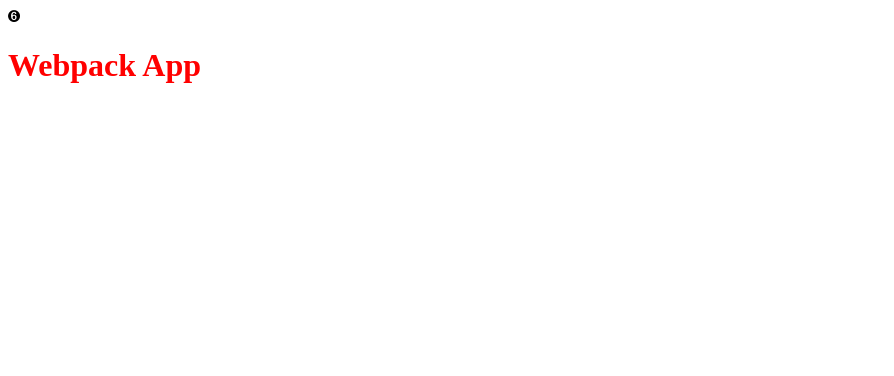
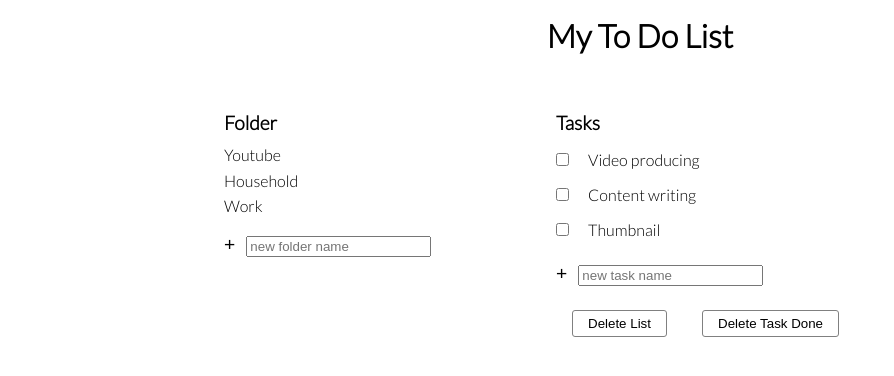
Before and after one commit to SirPopper/to-do-list, a website built with webpack: page src/template.html in a window 1280 px wide. Shown: the whole page, without its empty margins (0-894 px from the left). Built offline with nearby package versions, Linux system fonts and the light colour scheme.

Commit message:
Created the basic layout of to-do-list

```diff
--- a/package.json
+++ b/package.json
@@ -29,6 +29,7 @@
     "sass-loader": "^13.2.0",
     "style-loader": "^3.3.1",
     "webpack": "^5.75.0",
+    "webpack-bundle-analyzer": "^4.7.0",
     "webpack-cli": "^5.0.1",
     "webpack-dev-server": "^4.11.1"
   }
--- a/src/styles/style.css
+++ b/src/styles/style.css
@@ -1,3 +1,105 @@
-h1 {
-  color: red;
+:root {
+  --clr-primary: white;
 }
+
+body {
+  margin: 0;
+  font-family: lato, system-ui, -apple-system, BlinkMacSystemFont, "Segoe UI",
+    Roboto, Oxygen, Ubuntu, Cantarell, "Open Sans", "Helvetica Neue", sans-serif;
+
+  display: grid;
+  grid:
+    "header header header header" auto
+    "...... folder  tasks ......" auto/
+    1fr minmax(100px, 300px)
+    minmax(300px, 500px) 1fr;
+  gap: 2rem;
+}
+
+.header {
+  grid-area: header;
+
+  text-align: center;
+  padding: 1rem;
+  font-size: xx-large;
+  font-weight: 900;
+}
+
+.folder-container {
+  grid-area: folder;
+}
+
+.header-style {
+  padding: 0.5rem 0;
+  font-size: larger;
+  font-weight: 900;
+}
+
+.folder-item {
+  padding: 0.2rem 0;
+}
+
+.folder-item:hover {
+  font-size: large;
+  cursor: pointer;
+}
+
+.btn {
+  margin-top: 1rem;
+  border: none;
+  background: none;
+  padding: 0;
+
+  font-size: larger;
+}
+
+.btn:hover {
+  background: whitesmoke;
+}
+
+input {
+  margin-left: 0.5rem;
+}
+
+/* task container */
+
+.tasks-container {
+  grid-area: tasks;
+}
+
+.task-item {
+  padding: 0.5rem 0;
+}
+
+.task-item input {
+  margin: 0;
+}
+
+.task-item label {
+  margin-left: 1rem;
+}
+
+/* delete buttons */
+
+.tasks-btn-container {
+  margin-top: 1.5rem;
+}
+
+.btn-delete {
+  border: 1px solid grey;
+  border-radius: 3px;
+  background: 0;
+
+  margin: 0 1rem;
+  padding: 5px 15px;
+}
+
+.btn-delete:hover {
+  cursor: pointer;
+  background: #1e3a8a;
+  color: white;
+  border: 1px solid white;
+  box-shadow: rgba(255, 255, 255, 0.1) 0px 1px 1px 0px inset,
+    rgba(50, 50, 93, 0.25) 0px 50px 100px -20px,
+    rgba(0, 0, 0, 0.3) 0px 30px 60px -30px;
+}
--- a/src/template.html
+++ b/src/template.html
@@ -5,11 +5,77 @@
     <meta http-equiv="X-UA-Compatible" content="IE=edge" />
     <meta name="viewport" content="width=device-width, initial-scale=1.0" />
     <title><%= htmlWebpackPlugin.options.title %></title>
+    <link rel="preconnect" href="https://fonts.googleapis.com" />
+    <link rel="preconnect" href="https://fonts.gstatic.com" crossorigin />
+    <link
+      href="https://fonts.googleapis.com/css2?family=Amatic+SC&family=Lato:ital,wght@0,100;0,300;1,300&family=Nanum+Gothic:wght@400;700;800&family=Roboto:ital,wght@0,100;0,300;0,400;0,500;0,700;1,100;1,400;1,500;1,700&display=swap"
+      rel="stylesheet"
+    />
   </head>
   <body>
-    <img id="num" alt="" />
-    <div class="container">
-      <h1>Webpack App</h1>
+    <div class="header">My To Do List</div>
+
+    <div class="folder-container">
+      <div class="header-style">Folder</div>
+      <div class="folder-items-container">
+        <div class="folder-item">Youtube</div>
+        <div class="folder-item">Household</div>
+        <div class="folder-item">Work</div>
+      </div>
+
+      <div class="add-folder-container">
+        <form action="">
+          <button class="btn folder">+</button>
+          <input
+            type="text"
+            class="folder-add-btn"
+            id="folder-add-btn"
+            placeholder="new folder name"
+            aria-label="new folder name"
+          />
+        </form>
+      </div>
+    </div>
+
+    <div class="tasks-container">
+      <div class="header-style">Tasks</div>
+      <div class="tasks-item-container">
+        <div class="task-item">
+          <input type="checkbox" id="task-1" />
+          <label for="task-1">Video producing</label>
+        </div>
+        <!-- task1 -->
+
+        <div class="task-item">
+          <input type="checkbox" id="task-2" />
+          <label for="task-2">Content writing</label>
+        </div>
+        <!-- task2 -->
+
+        <div class="task-item">
+          <input type="checkbox" id="task-3" />
+          <label for="task-3">Thumbnail</label>
+        </div>
+        <!-- task3 -->
+      </div>
+
+      <div class="add-task-container">
+        <form action="">
+          <button class="btn task">+</button>
+          <input
+            type="text"
+            class="task-add-btn"
+            id="task-add-btn"
+            placeholder="new task name"
+            aria-label="new task name"
+          />
+        </form>
+      </div>
+
+      <div class="tasks-btn-container">
+        <button class="btn-delete">Delete List</button>
+        <button class="btn-delete">Delete Task Done</button>
+      </div>
     </div>
   </body>
 </html>
--- a/webpack.config.js
+++ b/webpack.config.js
@@ -1,5 +1,7 @@
 const path = require("path");
 const HtmlWebpackPlugin = require("html-webpack-plugin");
+// const BundleAnalyzerPlugin =
+//   require("webpack-bundle-analyzer").BundleAnalyzerPlugin;
 
 module.exports = {
   mode: "development",
```
Also changed, not shown: dist/bundle.js, dist/index.html, 1 other file.
